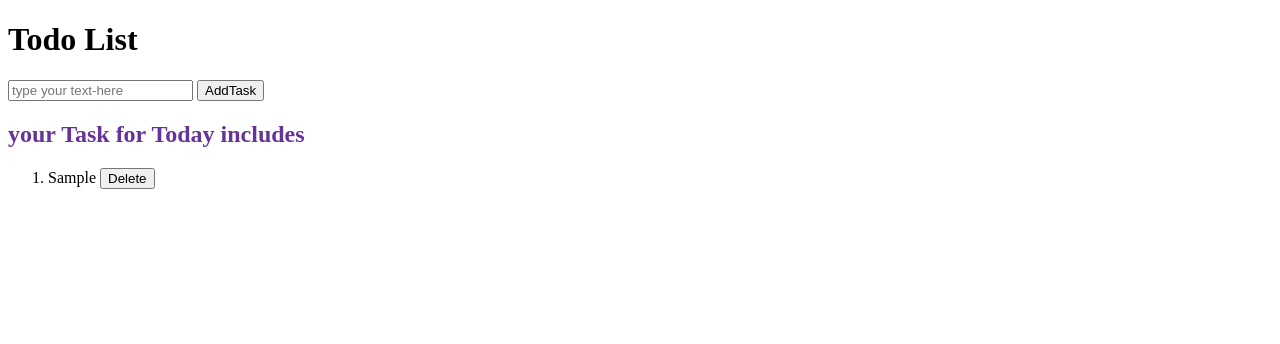
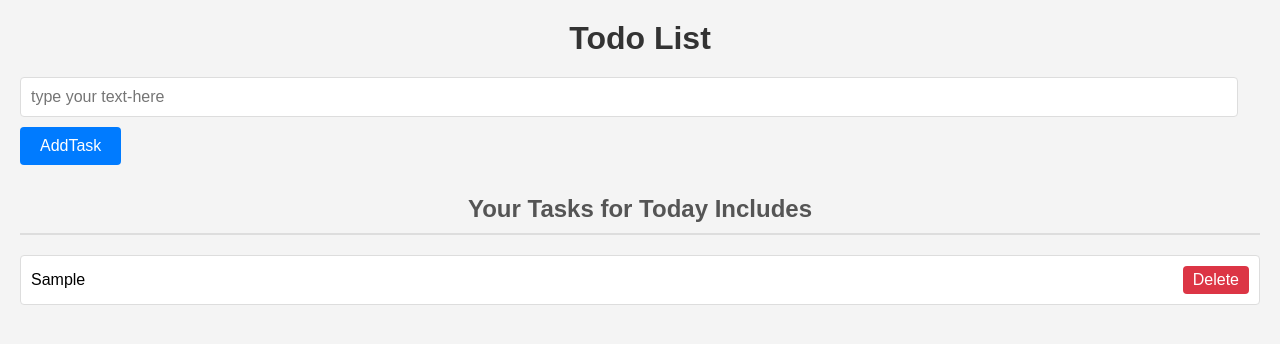
Before and after one commit to preotrix-prabhakar/Todo, a plain HTML site: page index.html in a window 1280 px wide. Both pictures are taken after typing "Sample" into the empty fields and a click on the button "AddTask". Drawn offline with Linux system fonts and the light colour scheme.

Commit message:
complete

```diff
--- a/index.html
+++ b/index.html
@@ -3,8 +3,9 @@
   <head>
     <meta charset="UTF-8" />
     <link rel="stylesheet" href="style.css">
+    <link rel="stylesheet" href="https://cdnjs.cloudflare.com/ajax/libs/font-awesome/6.0.0-beta3/css/all.min.css" integrity="sha384-k6RqeWeci5ZR/Lv4MR0sA0FfDOMUffZs75MtQY6nMEE5NPs7DQmOi/tpRE9W6MdG" crossorigin="anonymous">
     <meta name="viewport" content="width=device-width, initial-scale=1.0" />
-    <title>Document</title>
+    <title>Todo List</title>
   </head>
   <body>
     <h1>Todo List</h1>
@@ -15,10 +16,9 @@
       value=""
     />
     <button id="Add" type="submit">AddTask</button>
-    <h2>your Task for Today includes</h2>
+    <h2>Your Tasks for Today Includes</h2>
 
     <ol id="taskList">
-
     </ol>
     <script src="script.js"></script>
   </body>
--- a/script.js
+++ b/script.js
@@ -1,101 +1,92 @@
 // const val=document.getElementsByTagName('input');
 var taskListArr = [];
 const taskInput = document.getElementById("taskInput");
-const taskList=document.getElementById('taskList');
-const addBtn=document.getElementById("Add")
+const taskList = document.getElementById('taskList');
+const addBtn = document.getElementById("Add")
 let val = document.getElementById("taskInput");
+let del = document.getElementsByClassName('delete-btn');
 
+function addTask() {
+    if (taskInput.value.trim() !== "")
+        taskListArr.unshift({ id: Date.now(), value: taskInput.value });
+    taskInput.value = "";
+    updateTaskList();
+    console.log(taskListArr);
+}
 taskInput.addEventListener("keydown", (event) => {
     if (event.key == "Enter") {
-            addEntry();
+        addTask();
     }
 });
 
 addBtn.addEventListener("click", () => {
-
-    addEntry();
+    addTask();
 });
 
-    function addEntry(){
-    taskListArr.unshift({ id: Date.now(), value: taskInput.value });
-        console.log(taskListArr);
-        taskInput.value = "";
-    let li=document.createElement('li');
-    li.innerHTML=`${taskListArr[0].value} <button class="delete-btn" id="${taskListArr[0].id}">Delete</button>`;
-    li.id=taskListArr[0].id
-    taskList.appendChild(li);
-    li.querySelector(".delete-btn").addEventListener("click", buttonClickHandler);
-}
+function handleDelete(event) {
 
+    let buttonId = event.target.id;
+    let taskIndex = taskListArr.findIndex(task => task.id == buttonId)
 
-function buttonClickHandler(event) {
-    // Get the ID of the clicked button
-    var buttonId = event.target.id;
-    var taskIndex = taskListArr.findIndex(task => task.id == buttonId);
-
+    // console.log(taskIndex);
     if (taskIndex > -1) {
         // Remove the task from the array
         taskListArr.splice(taskIndex, 1);
     }
-    console.log(buttonId);
+    updateTaskList();
+    console.log(taskListArr);
+
 }
+function updateTaskList() {
+    taskList.innerHTML = "";
 
-// Get all buttons on the page
-var buttons = document.querySelectorAll("button");
+    taskListArr.forEach(task => {
+        let li = document.createElement('li');
+        li.innerHTML = `${task.value} <button class="delete-btn" id="${task.id}">Delete</button>`;
+        li.id = task.id;
+        taskList.appendChild(li);
 
-// Attach the click event listener to each button
-buttons.forEach(function(button) {
-    button.addEventListener("click", buttonClickHandler);
+        // Attach the click event listener to the delete button
+        li.querySelector(".delete-btn").addEventListener("click", handleDelete);
     });
 
+}
+console.log(del);
 // document.addEventListener('DOMContentLoaded', () => {
 //     const taskInput = document.getElementById('taskInput');
 //     const addButton = document.getElementById('Add');
 //     const taskList = document.getElementById('taskList');
-//     const taskListArr = ['Task 1', 'Task 2', 'Task 3'];
 
-//     // Function to add tasks from the array to the list
-//     const populateTaskList = () => {
-//         taskList.innerHTML = ''; // Clear the existing tasks
-//         taskListArr.forEach(task => {
-//             const li = document.createElement('li');
-//             li.textContent = task;
+//     addButton.addEventListener('click', () => {
+//         const taskText = taskInput.value.trim();
+//         if (taskText !== '') {
+//             // Create a new <li> element
+//             const newTask = document.createElement('li');
+//             newTask.textContent = taskText;
+
+//             // Create a new delete button with a trash icon
 //             const deleteButton = document.createElement('button');
-//             deleteButton.textContent = 'deleteTask';
+//             deleteButton.innerHTML = '<i class="fas fa-trash"></i>';
+
+//             // Add event listener to delete button
 //             deleteButton.addEventListener('click', () => {
-//                 const index = taskListArr.indexOf(task);
-//                 if (index > -1) {
-//                     taskListArr.splice(index, 1); // Remove task from the array
-//                     populateTaskList(); // Repopulate the list
-//                 }
+//                 taskList.removeChild(newTask);
 //             });
-//             li.appendChild(deleteButton);
-//             taskList.appendChild(li);
-//         });
-//     };
 
-//     // Initial population of the task list
-//     populateTaskList();
+//             // Append the delete button to the <li> element
+//             newTask.appendChild(deleteButton);
 
-//     // Event listener for the Add button
-//     addButton.addEventListener('click', () => {
-//         const task = taskInput.value.trim();
-//         if (task !== '') {
-//             taskListArr.push(task); // Add new task to the array
-//             populateTaskList(); // Repopulate the list
-//             taskInput.value = ''; // Clear the input field
+//             // Append the new <li> element to the task list
+//             taskList.appendChild(newTask);
+
+//             // Clear the input field
+//             taskInput.value = '';
 //         }
 //     });
 
-//     // Event listener for pressing Enter in the input field
 //     taskInput.addEventListener('keydown', (event) => {
 //         if (event.key === 'Enter') {
-//             const task = taskInput.value.trim();
-//             if (task !== '') {
-//                 taskListArr.push(task); // Add new task to the array
-//                 populateTaskList(); // Repopulate the list
-//                 taskInput.value = ''; // Clear the input field
-//             }
+//             addButton.click(); // Simulate the button click
 //         }
 //     });
 // });
--- a/style.css
+++ b/style.css
@@ -1,3 +1,87 @@
-h2{
-    color: rebeccapurple;
+/* Reset some basic styles for better consistency across browsers */
+* {
+  margin: 0;
+  padding: 0;
+  box-sizing: border-box;
 }
+
+/* Body styling */
+body {
+  font-family: Arial, sans-serif;
+  background-color: #f4f4f4;
+  padding: 20px;
+}
+
+/* Main header styling */
+h1 {
+  text-align: center;
+  margin-bottom: 20px;
+  color: #333;
+}
+
+/* Subheader styling */
+h2 {
+  margin-top: 20px;
+  margin-bottom: 20px;
+  padding: 10px 0;
+  color: #555;
+  border-bottom: 2px solid #ddd;
+  text-align: center;
+}
+
+/* Input styling */
+#taskInput {
+  width: calc(100% - 22px);
+  padding: 10px;
+  margin-bottom: 10px;
+  border: 1px solid #ddd;
+  border-radius: 4px;
+  font-size: 16px;
+}
+
+/* Button styling */
+button {
+  padding: 10px 20px;
+  background-color: #007BFF;
+  color: white;
+  border: none;
+  border-radius: 4px;
+  cursor: pointer;
+  font-size: 16px;
+}
+
+button:hover {
+  background-color: #0056b3;
+}
+
+/* Ordered list styling */
+ol {
+  list-style-type: none;
+  padding: 0;
+}
+
+/* List item styling */
+ol li {
+  background-color: #fff;
+  margin: 5px 0;
+  padding: 10px;
+  border: 1px solid #ddd;
+  border-radius: 4px;
+  display: flex;
+  justify-content: space-between;
+  align-items: center;
+}
+
+/* Delete button styling */
+ol li button {
+  background-color: #dc3545;
+  border: none;
+  color: white;
+  padding: 5px 10px;
+  border-radius: 4px;
+  cursor: pointer;
+}
+
+ol li button:hover {
+  background-color: #c82333;
+}
```
Lines whose indentation alone changed are shown as unchanged.
